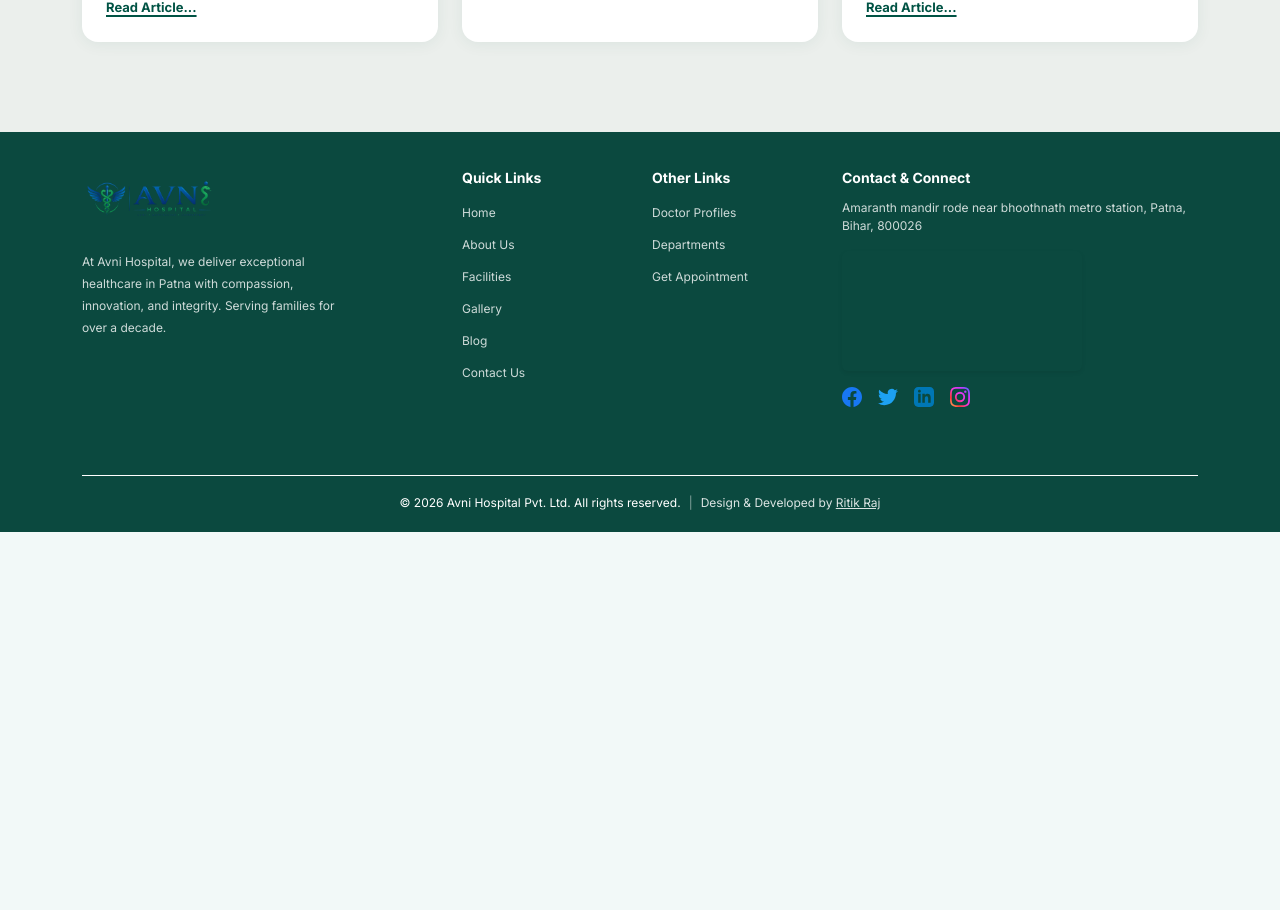
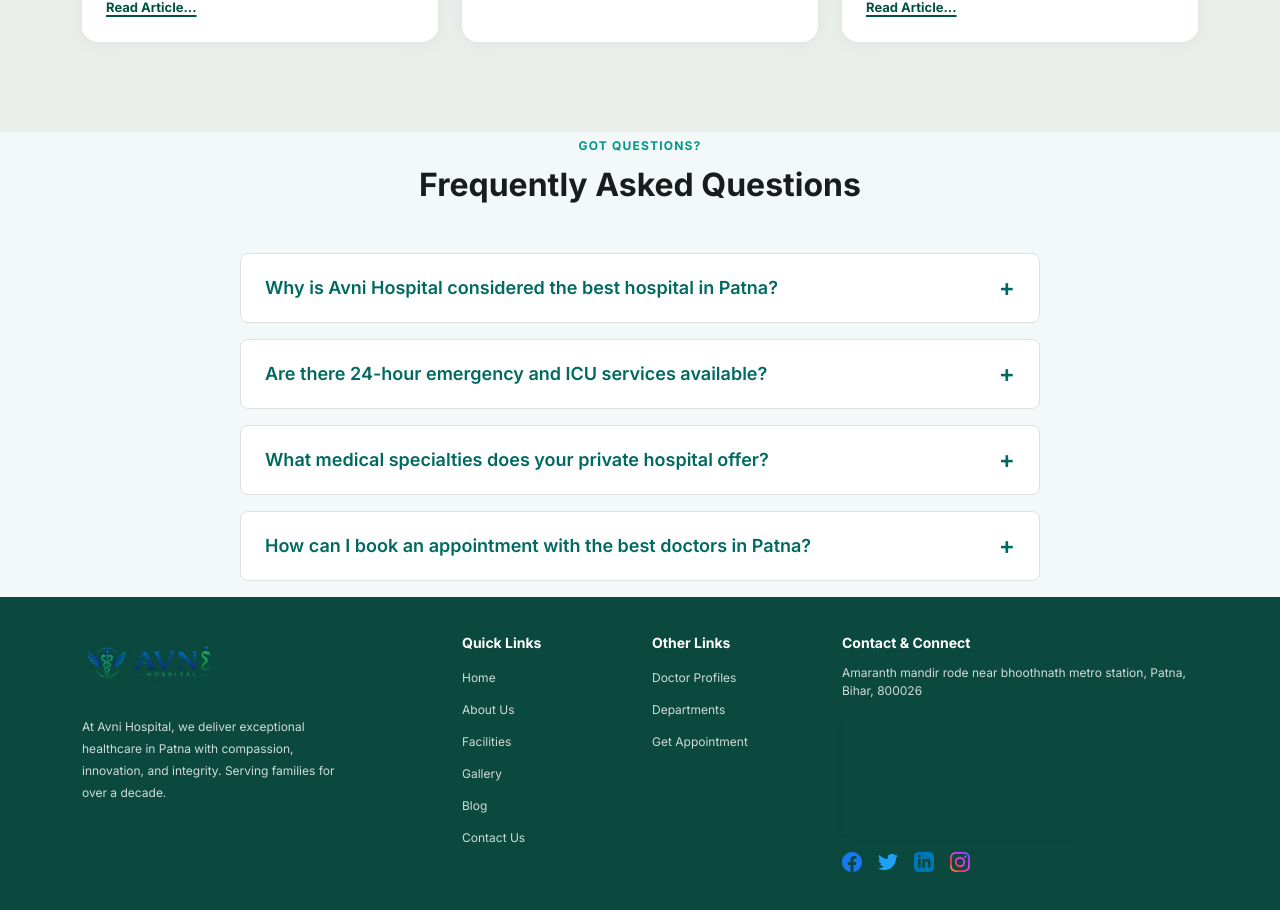
Before and after one commit to Ritikraj2003/hospital_Website, a Next.js app: page / in a window 1280 px wide. Shown: the part 6515-7425 px from the top of the page. Before the commit the page ends 7047 px from the top, so only its background shows below. Built offline with nearby package versions, Linux system fonts and the light colour scheme; grey boxes are pictures that could not be loaded; a web font is replaced by a local one.

Commit message:
sitemap+robots

```diff
--- a/src/app/(public)/[[...slug]]/page.js
+++ b/src/app/(public)/[[...slug]]/page.js
@@ -1,5 +1,44 @@
 import { notFound } from "next/navigation";
 import { publicRoutes } from "@/components/pages/routes";
+
+const routeMetadata = {
+  "/": {
+    title: "Avni Hospital - Best Multispeciality Hospital in Patna | Best Private Hospital in Bihar",
+    description: "Avni Hospital is the best multispeciality hospital in Patna, Bihar. Offering 24/7 trauma care, best doctors in Patna, advanced surgery, heart treatment, ICU critical care, and pregnancy/maternity services.",
+  },
+  "/about": {
+    title: "About Avni Hospital | Top Medical Facilities & Best Doctors in Patna",
+    description: "Learn about Avni Hospital's mission, our highly experienced doctors, and state-of-the-art diagnostic facilities in Patna, Bihar.",
+  },
+  "/contact": {
+    title: "Contact Avni Hospital | 24x7 Emergency & Appointment Booking",
+    description: "Get in touch with Avni Hospital for appointments, inquiries, or 24/7 emergency care in Patna. Find our location and contact details.",
+  }
+};
+
+export async function generateMetadata({ params }) {
+  const resolvedParams = await params;
+  const slug = resolvedParams.slug ? `/${resolvedParams.slug.join("/")}` : "/";
+
+  const meta = routeMetadata[slug] || routeMetadata["/"];
+
+  return {
+    title: meta.title,
+    description: meta.description,
+    alternates: {
+      canonical: `https://www.avnihospital.in${slug === "/" ? "" : slug}`,
+    },
+    openGraph: {
+      title: meta.title,
+      description: meta.description,
+      url: `https://www.avnihospital.in${slug === "/" ? "" : slug}`,
+    },
+    twitter: {
+      title: meta.title,
+      description: meta.description,
+    }
+  };
+}
 
 export async function generateStaticParams() {
   return Object.keys(publicRoutes).map((route) => {
@@ -17,5 +56,39 @@ export default async function Page({ params }) {
     notFound();
   }
 
-  return <Component />;
+  // Add Breadcrumb schema dynamically for inner pages
+  let jsonLd = null;
+  if (slug !== "/") {
+    const titleName = slug === "/about" ? "About Us" : slug === "/contact" ? "Contact Us" : slug.replace("/", "");
+    jsonLd = {
+      "@context": "https://schema.org",
+      "@type": "BreadcrumbList",
+      "itemListElement": [
+        {
+          "@type": "ListItem",
+          "position": 1,
+          "name": "Home",
+          "item": "https://www.avnihospital.in"
+        },
+        {
+          "@type": "ListItem",
+          "position": 2,
+          "name": titleName,
+          "item": `https://www.avnihospital.in${slug}`
+        }
+      ]
+    };
+  }
+
+  return (
+    <>
+      {jsonLd && (
+        <script
+          type="application/ld+json"
+          dangerouslySetInnerHTML={{ __html: JSON.stringify(jsonLd) }}
+        />
+      )}
+      <Component />
+    </>
+  );
 }
--- /dev/null
+++ b/src/app/robots.js
@@ -0,0 +1,10 @@
+export default function robots() {
+  return {
+    rules: {
+      userAgent: "*",
+      allow: "/",
+      disallow: ["/api/", "/admin/"],
+    },
+    sitemap: "https://www.avnihospital.in/sitemap.xml",
+  };
+}
--- /dev/null
+++ b/src/app/sitemap.js
@@ -0,0 +1,16 @@
+import { publicRoutes } from "@/components/pages/routes";
+
+export default function sitemap() {
+  const baseUrl = "https://www.avnihospital.in";
+
+  const routes = Object.keys(publicRoutes).map((route) => ({
+    url: `${baseUrl}${route === "/" ? "" : route}`,
+    lastModified: new Date(),
+    changeFrequency: route === "/" ? "daily" : "weekly",
+    priority: route === "/" ? 1.0 : 0.8,
+  }));
+
+  return [
+    ...routes,
+  ];
+}
--- a/src/components/layout.js
+++ b/src/components/layout.js
@@ -2,6 +2,7 @@ import "./globals.css";
 import AmbulanceWidget from "./AmbulanceWidget";
 
 export const metadata = {
+  metadataBase: new URL("https://www.avnihospital.in"),
   title: "Avni Hospital - Best Multispeciality Hospital in Patna | Best Private Hospital in Bihar",
   description: "Avni Hospital is the best multispeciality hospital in Patna, Bihar. Offering 24/7 trauma care, best doctors in Patna, advanced surgery, heart treatment, ICU critical care, and pregnancy/maternity services.",
   verification: {
--- a/src/components/pages/home/home.js
+++ b/src/components/pages/home/home.js
@@ -460,6 +460,108 @@ function RecentNews() {
 }
 
 /* ─────────────────────────────────────────────────────────
+   11. FAQ SECTION
+   ───────────────────────────────────────────────────────── */
+function FAQ() {
+  const faqs = [
+    {
+      q: "Why is Avni Hospital considered the best hospital in Patna?",
+      a: "Avni Hospital is recognized as the best multispeciality hospital in Patna because we offer 24/7 emergency trauma care, advanced laparoscopic surgeries, and a dedicated team of top doctors in Bihar specializing in cardiology, neurology, and orthopedics."
+    },
+    {
+      q: "Are there 24-hour emergency and ICU services available?",
+      a: "Yes, Avni Hospital operates a premier 24-hour emergency hospital in Patna. We feature a fully equipped critical care ICU, a modern trauma center, and a rapid response ambulance team ready at all times."
+    },
+    {
+      q: "What medical specialties does your private hospital offer?",
+      a: "As a leading private hospital in Patna, our core clinical specialties include Cardiology (Heart Treatment), Neurosurgery, Orthopedics, Urology, Maternity & Pregnancy Care, Pediatrics, and General Surgery."
+    },
+    {
+      q: "How can I book an appointment with the best doctors in Patna?",
+      a: "Booking an appointment is simple. You can schedule a consultation with our expert medical specialists by calling our 24/7 helpline, visiting our facility directly, or using the 'Book Appointment' button on this website."
+    }
+  ];
+
+  const faqSchema = {
+    "@context": "https://schema.org",
+    "@type": "FAQPage",
+    "mainEntity": faqs.map((f) => ({
+      "@type": "Question",
+      "name": f.q,
+      "acceptedAnswer": {
+        "@type": "Answer",
+        "text": f.a
+      }
+    }))
+  };
+
+  const [activeIndex, setActiveIndex] = useState(null);
+
+  const toggleFaq = (index) => {
+    setActiveIndex(activeIndex === index ? null : index);
+  };
+
+  return (
+    <section className="hp_faq_section" id="faq">
+      {/* Dynamic SEO FAQ Schema embedded directly in the component */}
+      <script
+        type="application/ld+json"
+        dangerouslySetInnerHTML={{ __html: JSON.stringify(faqSchema) }}
+      />
+      <div className="container">
+        <div className="text-center mb-5">
+          <span className="hp_section_eyebrow">Got Questions?</span>
+          <h2 className="hp_section_h2">Frequently Asked Questions</h2>
+        </div>
+        <div className="hp_faq_list mx-auto" style={{ maxWidth: "800px" }}>
+          {faqs.map((faq, idx) => (
+            <div
+              key={idx}
+              className={`hp_faq_item ${activeIndex === idx ? "active" : ""}`}
+              style={{
+                marginBottom: "16px",
+                border: "1px solid #e0e0e0",
+                borderRadius: "8px",
+                overflow: "hidden",
+                background: "#fff"
+              }}
+            >
+              <button
+                onClick={() => toggleFaq(idx)}
+                style={{
+                  width: "100%",
+                  padding: "16px 24px",
+                  display: "flex",
+                  justifyContent: "space-between",
+                  alignItems: "center",
+                  background: "transparent",
+                  border: "none",
+                  fontWeight: "600",
+                  fontSize: "18px",
+                  color: "#006a60",
+                  cursor: "pointer",
+                  textAlign: "left"
+                }}
+              >
+                {faq.q}
+                <span style={{ fontSize: "24px" }}>
+                  {activeIndex === idx ? "-" : "+"}
+                </span>
+              </button>
+              {activeIndex === idx ? (
+                <div style={{ padding: "0 24px 20px", color: "#555", lineHeight: "1.6" }}>
+                  {faq.a}
+                </div>
+              ) : null}
+            </div>
+          ))}
+        </div>
+      </div>
+    </section>
+  );
+}
+
+/* ─────────────────────────────────────────────────────────
    MAIN EXPORT
    ───────────────────────────────────────────────────────── */
 export default function Home() {
@@ -478,6 +580,7 @@ export default function Home() {
         <WhyChooseUs openAppointmentModal={() => setModalOpen(true)} />
         <Testimonials />
         <RecentNews />
+        <FAQ />
       </main>
       <Footer openAppointmentModal={() => setModalOpen(true)} />
       <AppointmentModal isOpen={modalOpen} onClose={() => setModalOpen(false)} />
```
